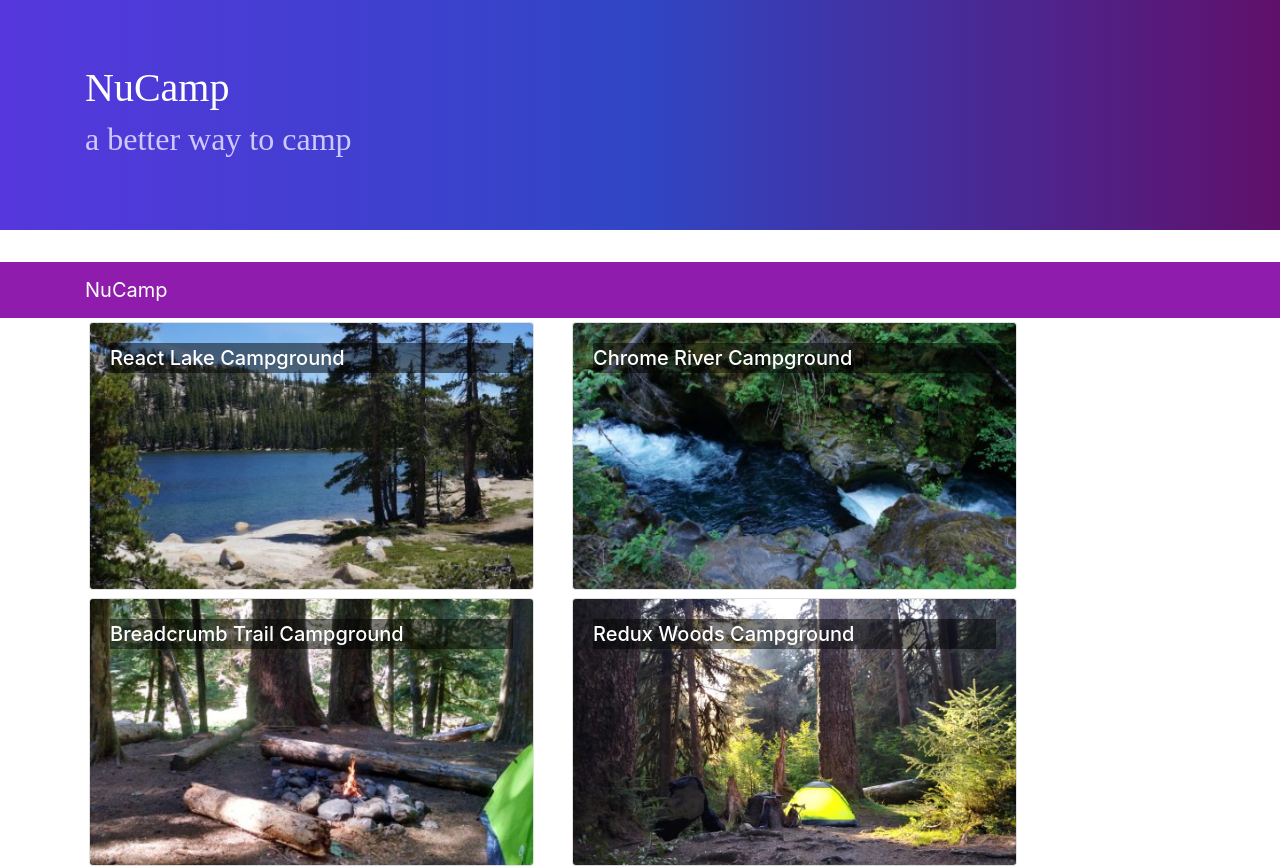
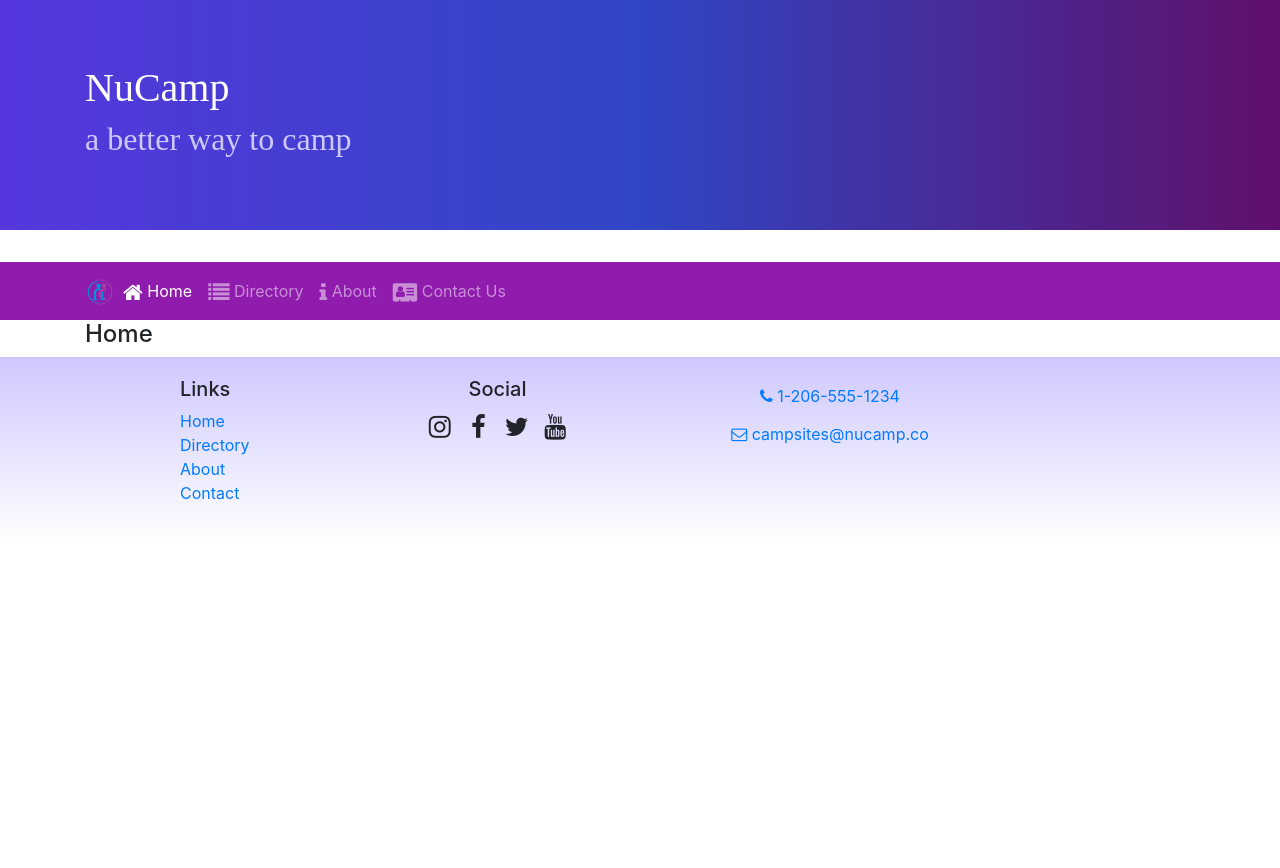
Before and after one commit to adinacoatney/react_bootcamp, a React (Create React App) app: page /home in a window 1280 px wide. Shown: the top 868 px of the page. After the commit the page ends 800 px from the top, so only its background shows below. Built offline with nearby package versions, Linux system fonts and the light colour scheme.

Commit message:
React Router

```diff
--- a/package.json
+++ b/package.json
@@ -12,6 +12,7 @@
     "react": "^18.0.0",
     "react-dom": "^18.0.0",
     "react-popper": "1.3.6",
+    "react-router-dom": "5.2.0",
     "react-scripts": "5.0.0",
     "reactstrap": "8.5.1",
     "typeface-lobster": "^1.1.13",
--- a/src/App.js
+++ b/src/App.js
@@ -1,14 +1,17 @@
 import React, { Component } from 'react';
 import Main from './components/MainComponent';
+import { BrowserRouter } from 'react-router-dom';
 import './App.css';
 
 class App extends Component {
 
     render() {
         return (
+            <BrowserRouter>
             <div className="App">
                <Main />
             </div>
+            </BrowserRouter>
         );
     }
 }
--- a/src/components/DirectoryComponent.js
+++ b/src/components/DirectoryComponent.js
@@ -2,9 +2,9 @@
 import { Card, CardImg, CardImgOverlay, CardTitle } from 'reactstrap';
 
 
-function RenderDirectoryItem({campsite, onClick}) {
+function RenderDirectoryItem({campsite}) {
     return (
-        <Card onClick={() => onClick(campsite.id)}>
+        <Card >
             <CardImg width="100%" src={campsite.image} alt={campsite.name} />
             <CardImgOverlay>
                 <CardTitle>{campsite.name}</CardTitle>
@@ -18,7 +18,7 @@
     const directory = props.campsites.map(campsite => {
         return (
             <div key={campsite.id} className="col-md-5 m-1">
-                <RenderDirectoryItem campsite={campsite} onClick={props.onClick} />
+                <RenderDirectoryItem campsite={campsite}/>
             </div>
         );
     });
--- a/src/components/FooterComponent.js
+++ b/src/components/FooterComponent.js
@@ -1,4 +1,6 @@
 import React from 'react';
+import { Link } from 'react-router-dom';
+
 
 function Footer(props) {
     return (
@@ -8,10 +10,10 @@
                     <div className="col-4 col-sm-2 offset-1">
                         <h5>Links</h5>
                         <ul className="list-unstyled">
-                            <li><a href="#">Home</a></li>
-                            <li><a href="#">Directory</a></li>
-                            <li><a href="#">About</a></li>
-                            <li><a href="#">Contact</a></li>
+                        <li><Link to='/home'>Home</Link></li>
+                            <li><Link to='/directory'>Directory</Link></li>
+                            <li><Link to='/aboutus'>About</Link></li>
+                            <li><Link to='/contactus'>Contact</Link></li>
                         </ul>
                     </div>
                     <div className="col-6 col-sm-3 text-center">
--- a/src/components/HeaderComponent.js
+++ b/src/components/HeaderComponent.js
@@ -1,7 +1,24 @@
 import React, { Component }  from 'react';
-import { Navbar, NavbarBrand, Jumbotron } from 'reactstrap';
+import { Nav, Navbar, NavbarBrand, NavbarToggler, Collapse, NavItem, Jumbotron } from 'reactstrap';
+import { NavLink } from 'react-router-dom';
 
 class Header extends Component {
+
+    constructor(props) {
+        super(props);
+
+        this.toggleNav = this.toggleNav.bind(this);
+        this.state = {
+          isNavOpen: false
+        };
+    }
+
+    toggleNav() {
+        this.setState({
+            isNavOpen: !this.state.isNavOpen
+        });
+    }
+
     render() {
         return (
             <React.Fragment>
@@ -16,9 +33,34 @@
                     </div>
                 </Jumbotron>
 
-                <Navbar dark sticky="top">
+                <Navbar dark sticky="top" expand="md">
                     <div className="container">
-                        <NavbarBrand href="/">NuCamp</NavbarBrand>
+                        <NavbarBrand className="mr-auto" href="/"><img src="/assets/images/logo.png" height="30" width="30" alt="NuCamp Logo" /></NavbarBrand>
+                        <NavbarToggler onClick={this.toggleNav} />
+                        <Collapse isOpen={this.state.isNavOpen} navbar>
+                            <Nav navbar>
+                                <NavItem>
+                                    <NavLink className="nav-link" to="/home">
+                                        <i className="fa fa-home fa-lg" /> Home
+                                    </NavLink>
+                                </NavItem>
+                                <NavItem>
+                                    <NavLink className="nav-link" to="/directory">
+                                        <i className="fa fa-list fa-lg" /> Directory
+                                    </NavLink>
+                                </NavItem>
+                                <NavItem>
+                                    <NavLink className="nav-link" to="/aboutus">
+                                        <i className="fa fa-info fa-lg" /> About
+                                    </NavLink>
+                                </NavItem>
+                                <NavItem>
+                                    <NavLink className="nav-link" to="/contactus">
+                                        <i className="fa fa-address-card fa-lg" /> Contact Us
+                                    </NavLink>
+                                </NavItem>
+                            </Nav>
+                        </Collapse>
                     </div>
                 </Navbar>
             </React.Fragment>
--- /dev/null
+++ b/src/components/HomeComponent.js
@@ -0,0 +1,10 @@
+import React from 'react';
+function Home(props) {
+    return (
+        <div className="container">
+            <h4>Home</h4>
+        </div>
+    );
+}
+
+export default Home;
--- a/src/components/MainComponent.js
+++ b/src/components/MainComponent.js
@@ -4,30 +4,33 @@
 import { CAMPSITES } from '../shared/campsites';
 import Header from './HeaderComponent';
 import Footer from './FooterComponent';
-
+import Home from './HomeComponent';
+import { Switch, Route, Redirect } from 'react-router-dom';
 
 class Main extends Component {
     constructor(props) {
         super(props);
         this.state = {
             campsites: CAMPSITES,
-            selectedCampsite: null
         };
     }
 
-
-    onCampsiteSelect(campsiteId) {
-        this.setState({selectedCampsite: campsiteId});
-    }
-
     render() {
+        const HomePage = () => {
+            return (
+                <Home />
+            );
+        };
         return (
-                <div>
+            <div>
                 <Header />
-                <Directory campsites={this.state.campsites} onClick= {campsiteId => this.onCampsiteSelect(campsiteId)}/>
-                <CampsiteInfo campsite={this.state.campsites.filter(campsite => campsite.id === this.state.selectedCampsite)[0]}/>
+                <Switch>
+                    <Route path='/home' component={HomePage} />
+                    <Route exact path='/directory' render={() => <Directory campsites={this.state.campsites} />} />
+                    <Redirect to='/home' />
+                </Switch>
                 <Footer />
-                </div>
+            </div>
         );
     }
 }
```
Also changed, not shown: 1 other file (tests, documents, lock files or other folders).
